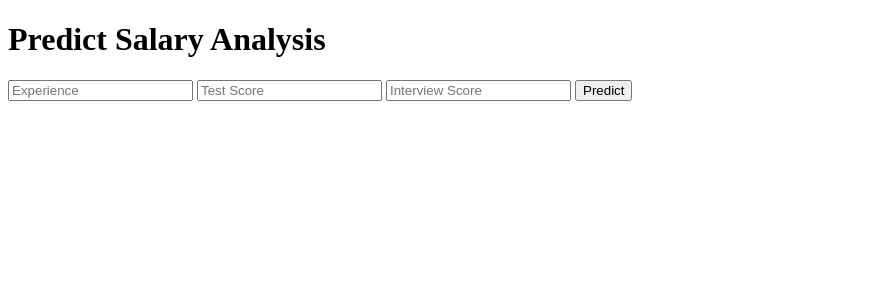
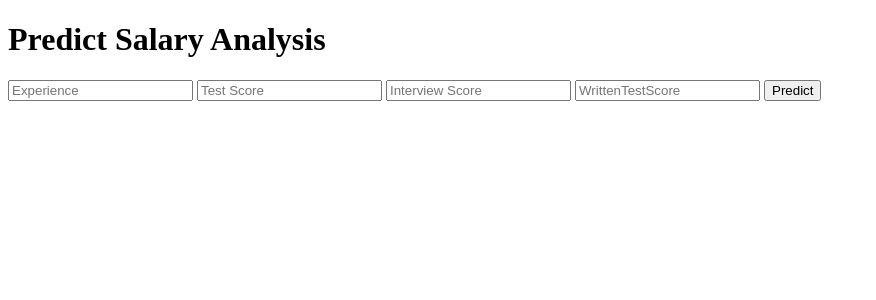
Before and after one commit to Rajath1996/Deployment-of-ML-models-in-Heroku-as-Platform, a Flask app: page / in a window 1280 px wide. Shown: the top 300 px of the page, without its empty margins (0-876 px from the left). Run offline with Flask 2, Linux system fonts and the light colour scheme; parts of the project's set-up code (start-up, migrations or seed data) failed here and were passed over.

Commit message:
Update index.html

```diff
--- a/templates/index.html
+++ b/templates/index.html
@@ -20,6 +20,8 @@
     	<input type="text" name="experience" placeholder="Experience" required="required" />
         <input type="text" name="test_score" placeholder="Test Score" required="required" />
 		<input type="text" name="interview_score" placeholder="Interview Score" required="required" />
+	    <input type="text" name="WrittenTestScore" placeholder="WrittenTestScore" required="required" />
+
 
         <button type="submit" class="btn btn-primary btn-block btn-large">Predict</button>
     </form>
```
